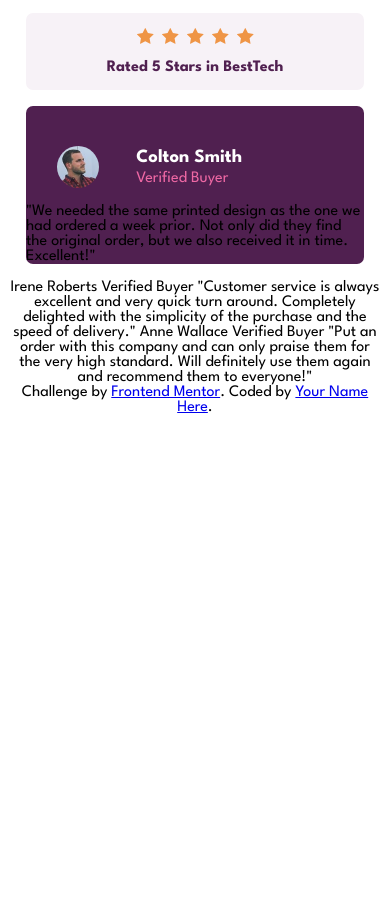
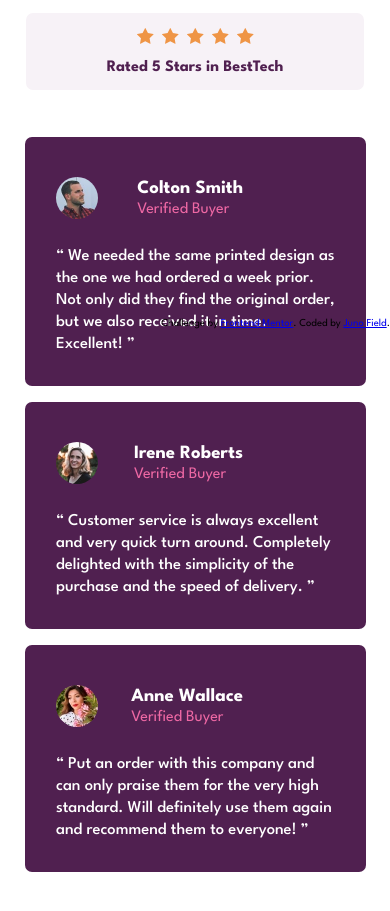
Before and after one commit to JunoField/fm6-social-proof-section, a website built with Parcel: page index.html in a window 390 px wide. Shown: the part 515-1426 px from the top of the page. Before the commit the page ends 938 px from the top, so only its background shows below. Built offline with nearby package versions, Linux system fonts and the light colour scheme.

Commit message:
done all on mobile version but need to fix buyer names

```diff
--- a/index.html
+++ b/index.html
@@ -67,27 +67,45 @@
 
       </div>
 
-      <p>"We needed the same printed design as the one we had ordered a week prior.
+      <p>&#8220; We needed the same printed design as the one we had ordered a week prior.
           Not only did they find the original order, but we also received it in time.
-          Excellent!"</p>
+          Excellent! &#8221;</p>
     </article>
 
+    <article class="customer-review">
+      <div class="customer-review-header">
+        <img src="images/image-irene.jpg">
+        <div>
+          <h3>Irene Roberts</h3>
+          <h4>Verified Buyer</h4>
+        </div>
 
-    Irene Roberts
-    Verified Buyer
-    "Customer service is always excellent and very quick turn around. Completely
-    delighted with the simplicity of the purchase and the speed of delivery."
+      </div>
 
-    Anne Wallace
-    Verified Buyer
-    "Put an order with this company and can only praise them for the very high
-    standard. Will definitely use them again and recommend them to everyone!"
+      <p>&#8220; Customer service is always excellent and very quick turn around. Completely
+    delighted with the simplicity of the purchase and the speed of delivery. &#8221;</p>
+    </article>
+
+    <article class="customer-review">
+      <div class="customer-review-header">
+        <img src="images/image-anne.jpg">
+        <div>
+          <h3>Anne Wallace</h3>
+          <h4>Verified Buyer</h4>
+        </div>
+
+      </div>
+
+      <p>&#8220; Put an order with this company and can only praise them for the very high
+    standard. Will definitely use them again and recommend them to everyone! &#8221;</p>
+    </article>
+
 
     <div class="attribution">
       Challenge by
       <a href="https://www.frontendmentor.io?ref=challenge" target="_blank"
         >Frontend Mentor</a
-      >. Coded by <a href="#">Your Name Here</a>.
+      >. Coded by <a href="https://github.com/JunoField/">Juno Field</a>.
     </div>
   </body>
 </html>
--- a/style.scss
+++ b/style.scss
@@ -51,15 +51,28 @@ h1{
     }
 }
 
+.customer-review:first-of-type{
+    margin-top: 47px;
+}
+
 .customer-review{
     background-color: $veryDarkMagenta;
-    margin: auto 18px auto 18px;
+    margin: 16px 16px auto 17px;
     border-radius: 7px;
     text-align: left;
+    padding: 31px;
+
 
     p{
+        font-family: 'League Spartan', serif;
+        margin: 26px 0px auto 0px;
+        color: $white;
+        font-size: 12.4pt;
+        font-weight: 500;
+        line-height: 22px;
+    }
 
-    }
+
 
 
 }
@@ -71,13 +84,13 @@ h1{
         max-width: 42px;
         max-height: 42px;
         border-radius: 50%;
-        margin: 40px auto auto 31px;
+        margin: 9px auto auto 0px;
     }
 
     div{
         position: relative;
-        left: -122px;
-        top: 43px;
+        left: -92px;
+        top: 12px;
     }
 
     h3{
@@ -93,3 +106,14 @@ h1{
 
     }
 }
+
+.customer-review:last-of-type{
+    margin-bottom: 99px;
+}
+
+.attribution{
+    font-size: 8pt;
+    position: fixed;
+    right: 0px;
+    bottom: 1px;
+}
```
Also changed, not shown: dist/image-anne.23f688d5.jpg (added), dist/image-irene.1d79adce.jpg (added), dist/index.html, 2 other files.
